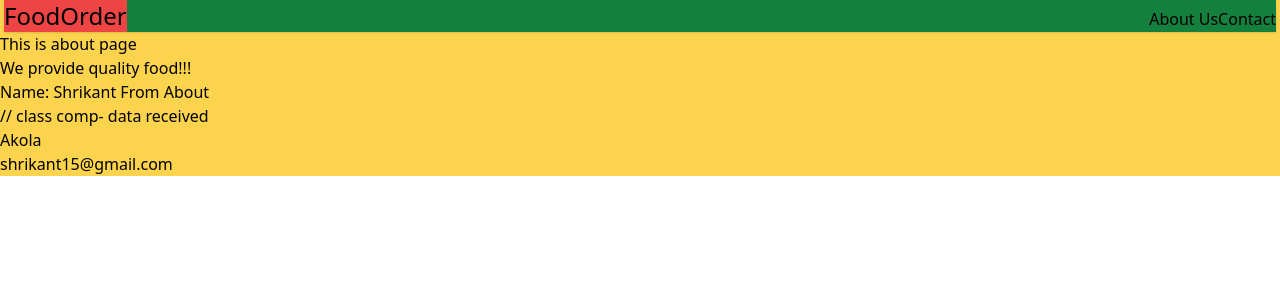
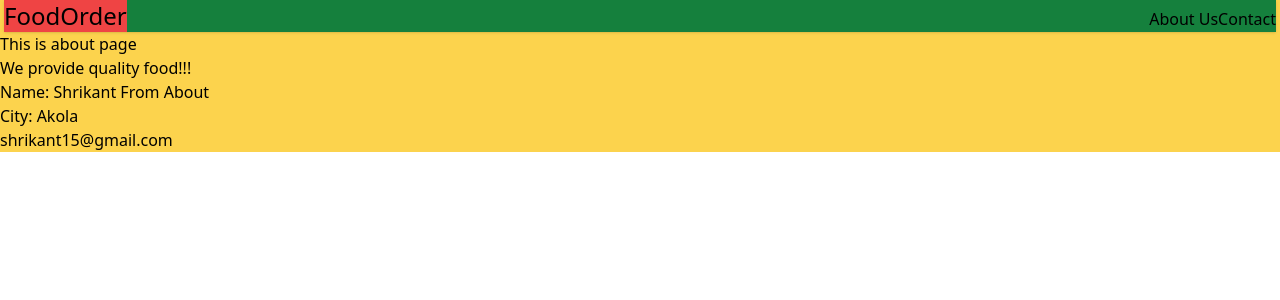
Before and after one commit to shrikant1501/React-Router, a React (Vite) app: page /about in a window 1280 px wide. Shown: the top 300 px of the page. Built offline with nearby package versions, Linux system fonts and the light colour scheme.

Commit message:
multiple props in class components

```diff
--- a/src/components/About.js
+++ b/src/components/About.js
@@ -4,7 +4,7 @@ const About = () => {
     <div>
       <h1>This is about page</h1>
       <h2>We provide quality food!!!</h2>
-      <UserClass name={"Shrikant From About"} />
+      <UserClass name={"Shrikant From About"} location={"Akola"} />
     </div>
   );
 };
--- a/src/components/User.js
+++ b/src/components/User.js
@@ -5,10 +5,11 @@ class UserClass extends react.Component {
     super(props);
   }
   render() {
+    const { name, location } = this.props;
     return (
       <div>
-        <h2>Name: {this.props.name}</h2> // class comp- data received
-        <h3>Akola</h3>
+        <h2>Name: {name}</h2>
+        <h3>City: {location}</h3>
         <h4>shrikant15@gmail.com</h4>
       </div>
     );
```
